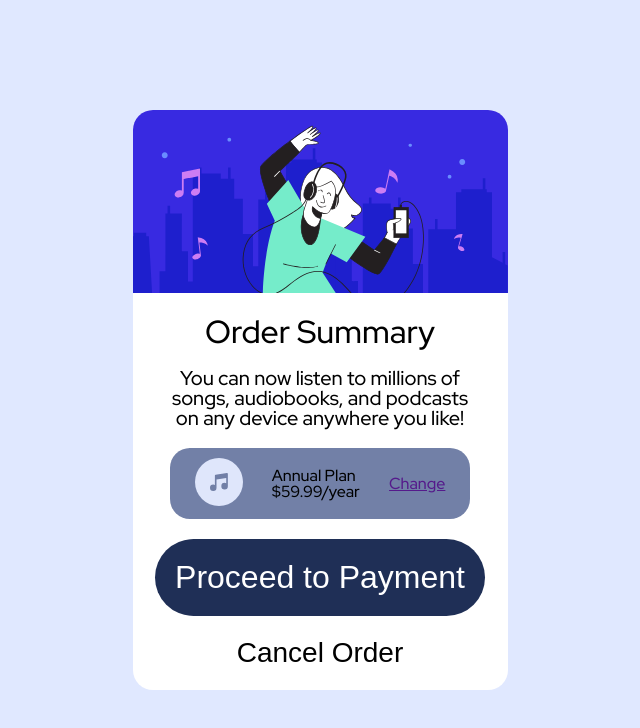
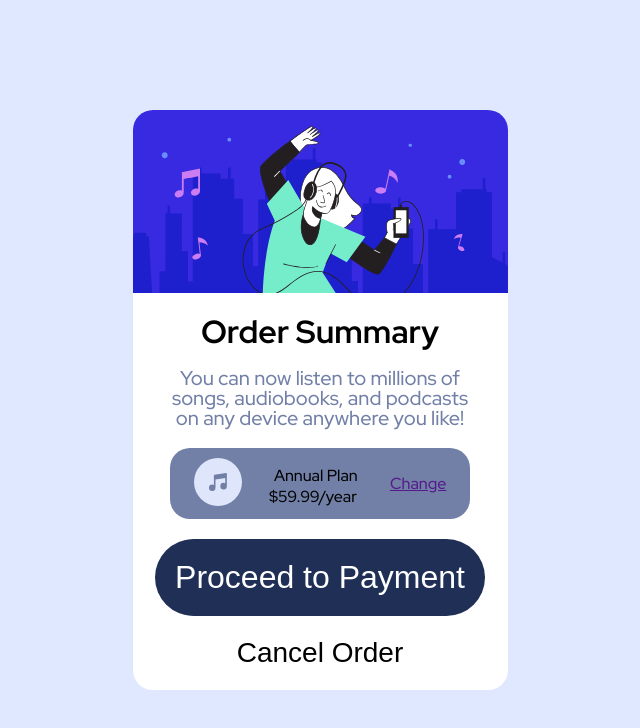
Before and after one commit to marzboi/202304-w2ch1-marco-fratini, a website: page index.html in a window 1280 px wide. Shown: the whole page, without its empty margins (320-960 px from the left). Drawn offline with Linux system fonts and the light colour scheme.

Commit message:
Saving styles to switch to main branch

```diff
--- a/sass/styles.scss
+++ b/sass/styles.scss
@@ -34,6 +34,7 @@ $dark-blue: hsl(223, 47%, 23%);
       font-size: rem(32);
       text-align: center;
       margin: rem(20) 0;
+      font-weight: bold;
     }
 
     p {
@@ -42,6 +43,7 @@ $dark-blue: hsl(223, 47%, 23%);
       width: 80%;
       margin: 0 auto;
       text-align: center;
+      color: $desaturated-blue;
     }
   }
 
@@ -55,6 +57,11 @@ $dark-blue: hsl(223, 47%, 23%);
     border-radius: 20px;
     padding: 10px;
     margin: rem(20) 0;
+
+    h4 {
+      margin: rem(5);
+      text-align: center;
+    }
   }
 
   &__proceed {
```
Also changed, not shown: styles.css, 1 other file.
